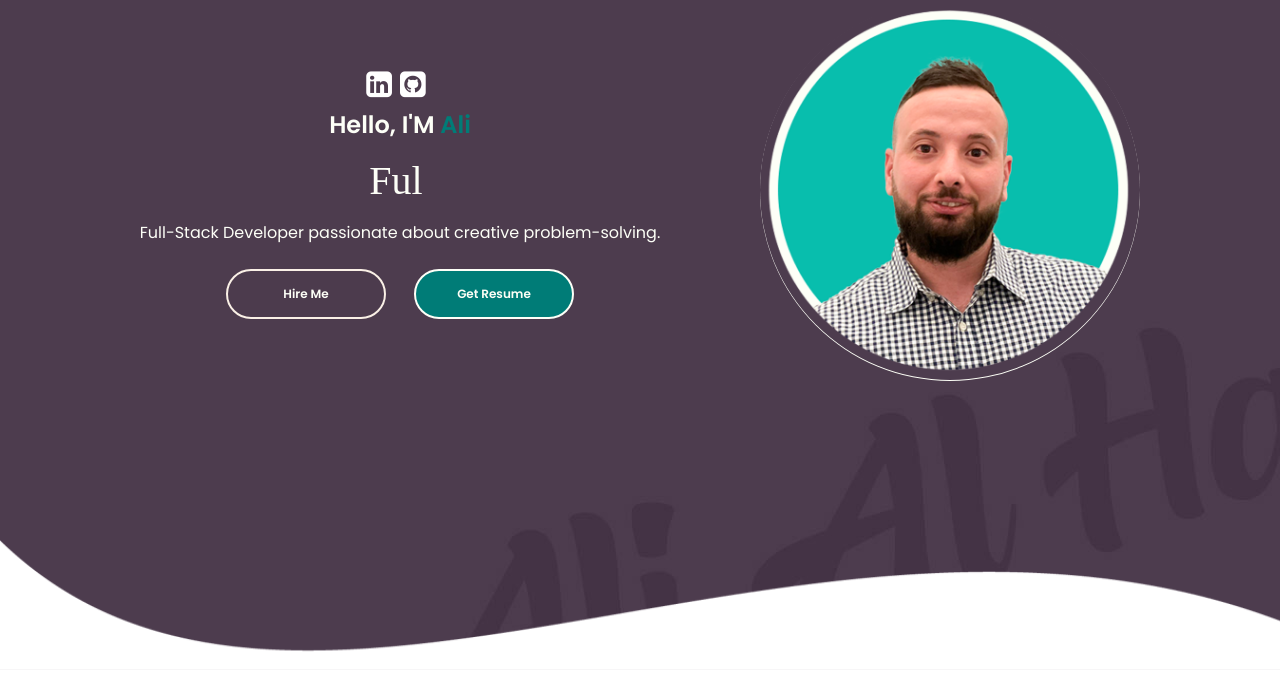
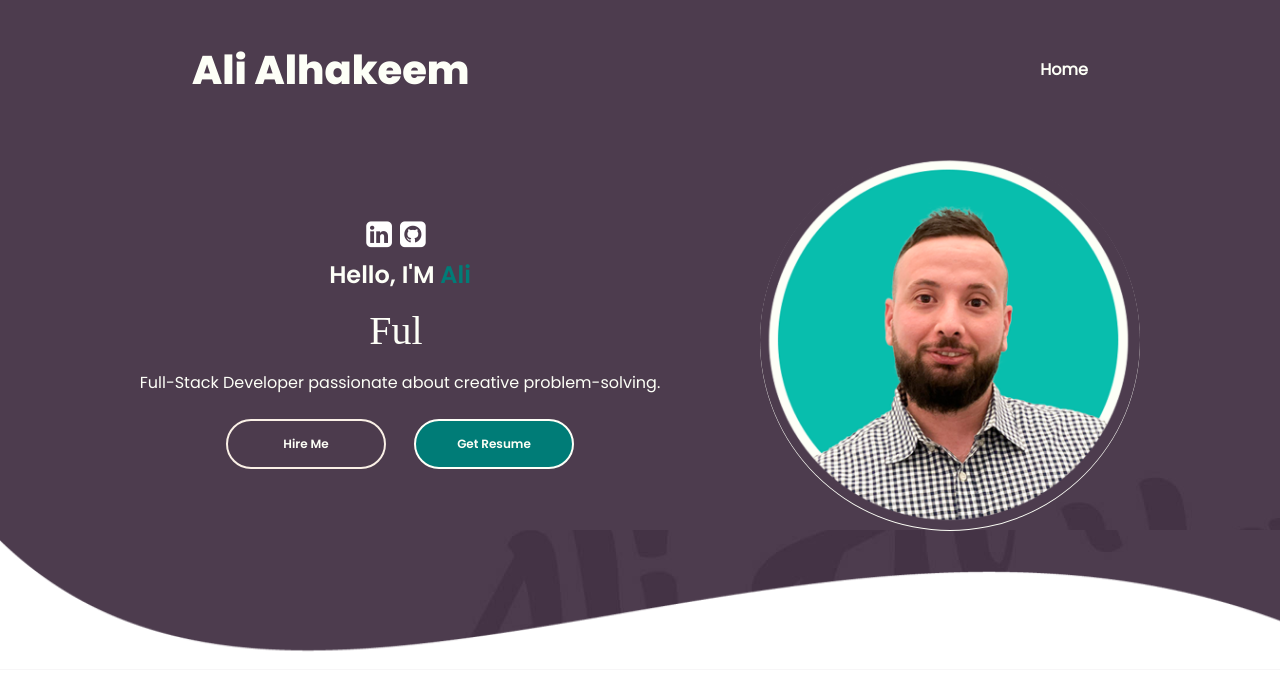
Before and after one commit to AlhakeemALI/Portfolio-AliAhakeem, a React (Create React App) app in the folder client/: page / in a window 1280 px wide. Shown: the top 690 px of the page. Built offline with nearby package versions, Linux system fonts and the light colour scheme; a web font is replaced by a local one.

Commit message:
Styling The Header Component

```diff
--- a/client/package.json
+++ b/client/package.json
@@ -3,6 +3,11 @@
   "version": "0.1.0",
   "private": true,
   "dependencies": {
+    "@fortawesome/fontawesome-svg-core": "^6.3.0",
+    "@fortawesome/free-brands-svg-icons": "^6.3.0",
+    "@fortawesome/free-regular-svg-icons": "^6.3.0",
+    "@fortawesome/free-solid-svg-icons": "^6.3.0",
+    "@fortawesome/react-fontawesome": "^0.2.0",
     "@testing-library/jest-dom": "^5.16.5",
     "@testing-library/react": "^13.4.0",
     "@testing-library/user-event": "^13.5.0",
--- /dev/null
+++ b/client/src/ProfolioContainer/Home/Header/Header.css
@@ -0,0 +1,43 @@
+.header-container {
+  display: flex;
+  justify-content: center;
+  height: 140px;
+  color: var(--white);
+}
+
+.header-parent {
+  display: flex;
+  align-items: center;
+  justify-content: space-between;
+  height: 100%;
+  width: 70%;
+  color: var(--white);
+}
+
+.header-logo {
+  font-size: 40px;
+  font-family: "poppins ExtraBold";
+  color: var(--white);
+}
+
+.header-options {
+  display: flex;
+  align-items: center;
+
+}
+
+.header-option {
+  font-size: 16px;
+  cursor: pointer;
+  font-weight: 600;
+}
+
+.header-hamburger {
+  display: none;
+  color: var(--white);
+}
+
+
+.header-option-seperator {
+  margin: 0 50px 0 0;
+}
--- /dev/null
+++ b/client/src/ProfolioContainer/Home/Header/Header.js
@@ -0,0 +1,87 @@
+import React, { useState, useEffect } from "react";
+import {
+  TOTAL_SCREENS,
+  GET_SCREEN_INDEX,
+} from "../../../utilities/commonUtils";
+import ScrollService from "../../../utilities/ScrollService";
+import { faBars } from "@fortawesome/free-solid-svg-icons";
+import { FontAwesomeIcon } from "@fortawesome/react-fontawesome";
+import "./Header.css";
+
+export default function Header() {
+  const [selectedScreen, setSelectedScreen] = useState(0);
+  const [showHeaderOptions, setShowHeaderOptions] = useState(false);
+
+  const updateCurrentScreen = (currentScreen) => {
+    if (!currentScreen || !currentScreen.screenInView) return;
+
+    let screenIndex = GET_SCREEN_INDEX(currentScreen.screenInView);
+    if (screenIndex < 0) return;
+  };
+  let currentScreenSubscription =
+    ScrollService.currentScreenBroadcaster.subscribe(updateCurrentScreen);
+
+  const getHeaderOptions = () => {
+    return TOTAL_SCREENS.map((Screen, i) => (
+      <div
+        key={Screen.screen_name}
+        className={getHeaderOptionsClasses(i)}
+        onClick={() => switchScreen(i, Screen)}
+      >
+        <span>{Screen.screen_name}</span>
+      </div>
+    ));
+  };
+
+  const getHeaderOptionsClasses = (index) => {
+    let classes = "header-option ";
+    if (index < TOTAL_SCREENS.length - 1) classes += "header-option-seperator ";
+
+    if (selectedScreen === index) classes += "selected-header-option ";
+
+    return classes;
+  };
+
+  const switchScreen = (index, screen) => {
+    let screenComponent = document.getElementById(screen.screen_name);
+    if (!screenComponent) return;
+
+    screenComponent.scrollIntoView({ behavior: "smooth" });
+    setSelectedScreen(index);
+    setShowHeaderOptions(false);
+  };
+
+  useEffect(() => {
+    return () => {
+      currentScreenSubscription.unsubscribe();
+    };
+  }, [currentScreenSubscription]);
+
+  return (
+    <div
+      className="header-container"
+      onClick={() => setShowHeaderOptions(!showHeaderOptions)}
+    >
+      <div className="header-parent">
+        <div
+          className="header-hamburger"
+          onClick={() => setShowHeaderOptions(!showHeaderOptions)}
+        >
+          <FontAwesomeIcon className="header-hamburger-bars" icon={faBars} />
+        </div>
+        <div className="header-logo">
+          <span>Ali Alhakeem</span>
+        </div>
+        <div
+          className={
+            showHeaderOptions
+              ? "header-options show-hamburger-options"
+              : "header-options"
+          }
+        >
+          {getHeaderOptions()}
+        </div>
+      </div>
+    </div>
+  );
+}
--- a/client/src/ProfolioContainer/Home/Home.js
+++ b/client/src/ProfolioContainer/Home/Home.js
@@ -2,10 +2,12 @@ import React from 'react'
 import Profile from './Profile/Profile'
 import Footer from './Footer/Footer'
 import './Home.css'
+import Header from './Header/Header'
 
 const Home = () => {
   return (
     <div className='home-container'>
+      <Header/>
       <Profile/>
       <Footer/>
     </div>
--- a/client/src/utilities/ScrollService.js
+++ b/client/src/utilities/ScrollService.js
@@ -1,76 +1,90 @@
-
-import {TOTAL_SCREENS} from './commonUtils'
-import {Subject} from 'rxjs'
+import { TOTAL_SCREENS } from "./commonUtils";
+import { Subject } from "rxjs";
 
 export default class ScrollService {
+  /* SINGLETON CLASS INSTANCE */
   static scrollHandler = new ScrollService();
 
-  static currentScreenBroadCaster = new Subject()
-  static currentScreenFadIn = new Subject()
+  /* Lets instantiate the subject BROADCASTERS */
+  static currentScreenBroadcaster = new Subject();
+  static currentScreenFadeIn = new Subject();
 
-
+  //lets have a constructor here and add the scroll event to window
   constructor() {
-    window.addEventListener('scroll', this.checkCurrentScreenUnderViewport);
+    /* ADD SCROLL EVENT TO WINDOW */
+    window.addEventListener("scroll", this.checkCurrentScreenUnderViewport);
   }
 
+  /* SCROLL TO HIRE ME / CONTACT ME SCREEN */
   scrollToHireMe = () => {
-    let ccontactMeScreen = document.getElementById("ContactMe")
-    if(!ccontactMeScreen) return;
-    ccontactMeScreen.scrollIntoView({behavior: "smooth"})
-  }
+    let contactMeScreen = document.getElementById("ContactMe");
+    if (!contactMeScreen) return;
 
-  scrollToHOME = () => {
-    let homeScreen = document.getElementById("Home")
-    if(!homeScreen) return;
-    homeScreen.scrollIntoView({behavior: "smooth"})
-  }
+    contactMeScreen.scrollIntoView({ behavior: "smooth" });
+  };
+  scrollToHome = () => {
+    let homeScreen = document.getElementById("Home");
+    if (!homeScreen) return;
 
-  isElementInView =(elem, type) => {
+    homeScreen.scrollIntoView({ behavior: "smooth" });
+  };
+
+  /* CHECK IF ELEMENT IS IN VIEW .this simply means if the document appears fully on the screen or not */
+  isElementInView = (elem, type) => {
     let rec = elem.getBoundingClientRect();
-    let elementTop = rec.top
-    let elementBottom = rec.elementBottom
+    //this method returns a DOMRect object providing information about the size of an element and its position relative to the viewport.
+    // the view port  refers to the part of the document you're viewing which is currently visible in its window
+    let elementTop = rec.top;
+    let elemBottom = rec.bottom;
 
-    let partiallyVisible = elementTop < window.innerHeight && elementBottom >=0
-    let completelyVisible = elementTop >= 0 && elementBottom <= window.innerHeight;
+    /* when the element is Partially Visible */
+    let partiallyVisible = elementTop < window.innerHeight && elemBottom >= 0;
 
-    switch(type) {
+    /* Completely Visible */
+    let completelyVisible = elementTop >= 0 && elemBottom <= window.innerHeight;
+
+    switch (type) {
       case "partial":
         return partiallyVisible;
+
       case "complete":
         return completelyVisible;
-        default:
-          return false
+
+      default:
+        return false;
     }
-  }
-  checkCurrentScreenUnderViewport = (event)=>{
+  };
 
-    if(!event || Object.keys(event).length < 1)
-    return;
-    for(let screen of TOTAL_SCREENS)
-    {
-        let screenFromDOM = document.getElementById(screen.screen_name);
-        if(!screenFromDOM)
-        continue;
+  /* CHECK THE SCREEN THATS CURRENTLY UNDER VIEWPORT */
+  // which means the screen that is displayed fully
+  checkCurrentScreenUnderViewport = (event) => {
+    if (!event || Object.keys(event).length < 1) return;
 
-        let fullyVisible = this.isElementInView(screenFromDOM,"complete");
-        let partiallyVisible = this.isElementInView(screenFromDOM,"partial");
+    for (let screen of TOTAL_SCREENS) {
+      let screenFromDOM = document.getElementById(screen.screen_name);
+      if (!screenFromDOM) continue;
 
-        if(fullyVisible || partiallyVisible)
-        {
-            if(partiallyVisible && !screen.alreadyRendered)
-            {
-                ScrollService.currentScreenFadeIn.next({
-                    fadeInScreen :screen.screen_name,
-                });
-                screen['alreadyRendered']=true;
-                break;
-            }
-            if(!fullyVisible){
-                ScrollService.currentScreenBroadCaster.next({
-                    screenInView:screen.screen_name,
-                });
-                break;
-            }
+      let fullyVisible = this.isElementInView(screenFromDOM, "complete");
+      let partiallyVisible = this.isElementInView(screenFromDOM, "partial");
+
+      if (fullyVisible || partiallyVisible) {
+        if (partiallyVisible && !screen.alreadyRendered) {
+          //BROADCAST FADE IN EFFECT
+          ScrollService.currentScreenFadeIn.next({
+            fadeInScreen: screen.screen_name,
+          });
+          screen["alreadyRendered"] = true;
+          break;
         }
+
+        if (fullyVisible) {
+          // BROADCAST SCREEN NAME
+          ScrollService.currentScreenBroadcaster.next({
+            screenInView: screen.screen_name,
+          });
+          break;
+        }
+      }
     }
+  };
 }
--- a/client/src/utilities/commonUtils.js
+++ b/client/src/utilities/commonUtils.js
@@ -1,19 +1,19 @@
 import Home from "../ProfolioContainer/Home/Home";
 
-export const  TOTAL_SCREENS = [
+export const TOTAL_SCREENS = [
   {
-    screen_name: Home,
-    component: Home
+    screen_name: "Home",
+    component: Home,
   }
+
 ];
 
+export const GET_SCREEN_INDEX = (screen_name) => {
+  if (!screen_name) return -1;
 
-export const GET_SCREEN_INDEX = (screen_name) => {
-  if(!screen_name) return -1;
   for (let i = 0; i < TOTAL_SCREENS.length; i++) {
-    if(TOTAL_SCREENS[i].screen_name === screen_name) return i ;
+    if (TOTAL_SCREENS[i].screen_name === screen_name) return i;
+  }
 
-  }
-     return -1;
-
-}
+  return -1;
+};
```
Also changed, not shown: client/src/utilities/Animations.js (+7 -7 lines), 1 other file (tests, documents, lock files or other folders).
